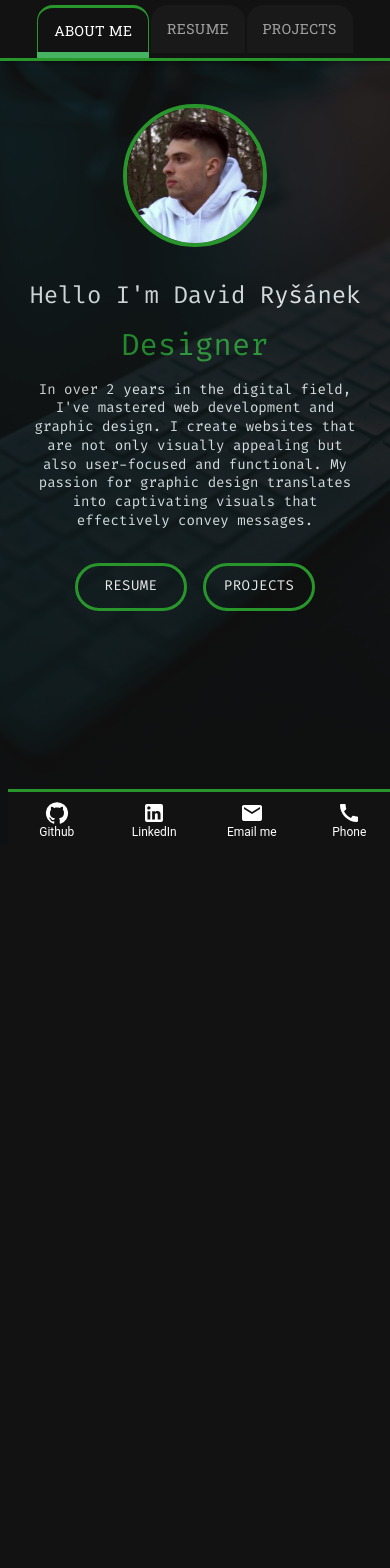
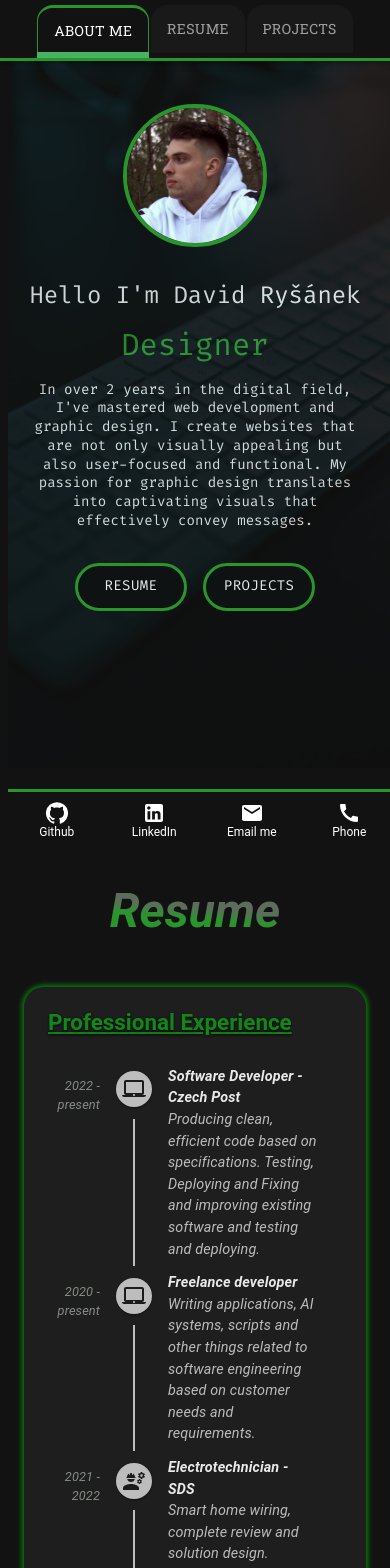
Before and after one commit to RysanekDavid/Web_CV, a React (Vite) app: page / in a window 390 px wide. Shown: the top 1568 px of the page. Before the commit the page ends 844 px from the top, so only its background shows below. Built offline with nearby package versions, Linux system fonts and the light colour scheme.

Commit message:
scroll fix, responsivity fix, layout modification

```diff
--- a/src/App.tsx
+++ b/src/App.tsx
@@ -5,37 +5,44 @@ import BottomBar from "./components/General/BottomBar";
 import { AboutMe } from "./pages/AboutMeContent";
 import Resume from "./pages/ResumeContent";
 import Projects from "./pages/ProjectContent";
-import { useSwipeable } from "react-swipeable";
+
+type SectionKey = "aboutMe" | "resume" | "projects";
 
 function App() {
+  const sectionsRef = React.useRef<{
+    [key in SectionKey]: React.RefObject<HTMLDivElement>;
+  }>({
+    aboutMe: React.createRef<HTMLDivElement>(),
+    resume: React.createRef<HTMLDivElement>(),
+    projects: React.createRef<HTMLDivElement>(),
+  });
+
+  // State to keep track of the selected tab
   const [selectedTab, setSelectedTab] = React.useState(0);
 
-  const handleTabChange = (newTab: number, e: any) => {
-    const target = e.target as HTMLElement;
-    const isSwiperSlide = target.closest(".swiper-slide") !== null;
-    if (!isSwiperSlide) {
-      setSelectedTab(newTab);
-    }
+  const handleScrollToSection = (sectionKey: SectionKey) => {
+    const sectionIndex = { aboutMe: 0, resume: 1, projects: 2 }[sectionKey];
+    setSelectedTab(sectionIndex); // Update the selected tab based on sectionKey
+    sectionsRef.current[sectionKey]?.current?.scrollIntoView({
+      behavior: "smooth",
+    });
   };
-  const swipeHandlers = useSwipeable({
-    onSwipedLeft: () =>
-      handleTabChange(
-        selectedTab + 1 < 3 ? selectedTab + 1 : selectedTab,
-        event
-      ),
-    onSwipedRight: () =>
-      handleTabChange(selectedTab > 0 ? selectedTab - 1 : selectedTab, event),
-    trackMouse: false,
-  });
+
   return (
-    <div className="App" {...swipeHandlers}>
-      <TopBar selectedTab={selectedTab} onTabChange={setSelectedTab} />
+    <div className="App">
+      <TopBar selectedTab={selectedTab} onTabSelect={handleScrollToSection} />
+      <div className="content">
+        <div ref={sectionsRef.current.aboutMe}>
+          <AboutMe onScrollToSection={handleScrollToSection} />
+        </div>
+        <div ref={sectionsRef.current.resume}>
+          <Resume />
+        </div>
+        <div ref={sectionsRef.current.projects}>
+          <Projects />
+        </div>
+      </div>
       <BottomBar />
-      <div className="content">
-        {selectedTab === 0 && <AboutMe visible={selectedTab === 0} />}
-        {selectedTab === 1 && <Resume />}
-        {selectedTab === 2 && <Projects />}
-      </div>
     </div>
   );
 }
--- a/src/components/General/TopBar.tsx
+++ b/src/components/General/TopBar.tsx
@@ -5,13 +5,26 @@ import Container from "@mui/material/Container";
 import Tabs from "@mui/material/Tabs";
 import Tab from "@mui/material/Tab";
 
-const pages = ["About Me", "Resume", "Projects"];
-
 type Props = {
   selectedTab: number;
-  onTabChange: (index: number) => void;
+  onTabSelect: (sectionKey: "aboutMe" | "resume" | "projects") => void;
 };
-function ResponsiveTopBar({ selectedTab, onTabChange }: Props) {
+
+const pages = ["About Me", "Resume", "Projects"];
+const sectionKeys: ("aboutMe" | "resume" | "projects")[] = [
+  "aboutMe",
+  "resume",
+  "projects",
+]; // Ensuring type safety
+
+const ResponsiveTopBar = ({ selectedTab, onTabSelect }: Props) => {
+  const handleChange = (index: number) => {
+    const sectionKey = sectionKeys[index];
+    if (sectionKey) {
+      onTabSelect(sectionKey);
+    }
+  };
+
   return (
     <AppBar
       sx={{
@@ -38,7 +51,7 @@ function ResponsiveTopBar({ selectedTab, onTabChange }: Props) {
           >
             <Tabs
               value={selectedTab}
-              onChange={(_, newValue) => onTabChange(newValue)}
+              onChange={(_, newValue) => handleChange(newValue)}
               centered={true}
               textColor="inherit"
               sx={{
@@ -81,5 +94,5 @@ function ResponsiveTopBar({ selectedTab, onTabChange }: Props) {
       </Container>
     </AppBar>
   );
-}
+};
 export default ResponsiveTopBar;
--- a/src/components/ProjectComp/ProjectSlider.tsx
+++ b/src/components/ProjectComp/ProjectSlider.tsx
@@ -19,6 +19,7 @@ const ProjectSlider = () => {
         overflow: "hidden",
         ml: "1rem",
         mr: "1rem",
+        mb: { md: "10rem", xs: "8rem" },
       }}
     >
       <Swiper
--- a/src/pages/AboutMeContent.tsx
+++ b/src/pages/AboutMeContent.tsx
@@ -14,15 +14,14 @@ import {
   greetStyle,
   professionStyle,
 } from "../styles/AboutMePage/GreetAndProfessionStyle";
-//import { Fade } from "react-awesome-reveal";
+
+interface AboutMeProps {
+  onScrollToSection: (sectionKey: "resume" | "projects") => void;
+}
 
 const professions = ["Developer", "Designer", "Analyst"];
 
-type Props = {
-  visible: boolean;
-};
-
-export function AboutMe({ visible }: Props) {
+export function AboutMe({ onScrollToSection }: AboutMeProps) {
   const [professionIndex, setProfessionIndex] = useState(0);
   const [growVisible, setGrowVisible] = useState(true);
   const theme = useTheme();
@@ -40,12 +39,8 @@ export function AboutMe({ visible }: Props) {
     return () => clearInterval(interval);
   }, [professionIndex]);
 
-  if (!visible) {
-    return null;
-  }
-
   return (
-    <>
+    <Box sx={{ position: "relative" }}>
       <Box
         className="BgImg"
         sx={{
@@ -55,7 +50,7 @@ export function AboutMe({ visible }: Props) {
           backgroundRepeat: "no-repeat",
           minWidth: "100vw",
           position: "absolute",
-          minHeight: "100%",
+          minHeight: "90vh",
           top: 0,
           left: 0,
           zIndex: 0,
@@ -94,30 +89,26 @@ export function AboutMe({ visible }: Props) {
       <Box
         sx={{
           display: "flex",
-          flexDirection: { xs: "row", sm: "column" },
+          flexDirection: { xs: "row", lg: "column" },
           alignItems: "center",
           justifyContent: "center",
-          mb: { xl: 16, lg: 10, md: 8, sm: 10, xs: 20 },
+          mb: { xl: 12, lg: 10, md: 8, sm: 10, xs: 18 },
           zIndex: 2,
         }}
       >
         <Button
-          onClick={() => {
-            document
-              .getElementById("About_Me")
-              ?.scrollIntoView({ behavior: "smooth" });
-          }}
-          sx={{ ...buttonStyle, mr: { sm: 0, xs: 1 } }}
+          onClick={() => onScrollToSection("resume")}
+          sx={{ ...buttonStyle, mr: { lg: 0, xs: 1 } }}
         >
           {isSmallScreenOrDown ? "Resume" : "Show Resume"}
         </Button>
         <Button
-          onClick={() => {}}
-          sx={{ ...buttonStyle, ml: { sm: 0, xs: 1 } }}
+          onClick={() => onScrollToSection("projects")}
+          sx={{ ...buttonStyle, ml: { lg: 0, xs: 1 } }}
         >
           {isSmallScreenOrDown ? "Projects" : "Show Projects"}
         </Button>
       </Box>
-    </>
+    </Box>
   );
 }
--- a/src/pages/ProjectContent.tsx
+++ b/src/pages/ProjectContent.tsx
@@ -4,7 +4,7 @@ import ProjectSlider from "../components/ProjectComp/ProjectSlider";
 
 function Projects() {
   return (
-    <Box sx={{ mt: "5rem", textAlign: "center" }}>
+    <Box sx={{ textAlign: "center" }}>
       <Typography
         sx={{
           fontWeight: "bold",
--- a/src/pages/ResumeContent.tsx
+++ b/src/pages/ResumeContent.tsx
@@ -1,4 +1,4 @@
-import { Box, Grid } from "@mui/material";
+import { Box, Grid, Typography } from "@mui/material";
 import SimpleChart from "../components/Resume/SimpleChart";
 import CodeIcon from "@mui/icons-material/Code";
 import CardTitle from "../styles/ResumePage/Card/CardTitle";
@@ -8,17 +8,49 @@ import BasicTimeline from "../components/Resume/Timeline";
 import { TimelineCardStyle } from "../styles/ResumePage/Card/ItemStyle";
 import { TimelineTitle } from "../styles/ResumePage/Card/CardTitle";
 import EducationTimeline from "../components/Resume/EducationTimeline";
-//import CustomizedTable from "./TableContent";
+
 import HobbiesAndAdditionalInfo from "../components/Resume/HobbiesInfo";
 
 export default function Resume() {
   return (
-    <>
+    <div id="resume-section">
       <Box
-        sx={{ flexGrow: 1, pt: { xl: 8, lg: 7, md: 7, sm: 7, xs: 7 } }}
-      ></Box>
-      <Box sx={{ flexGrow: 1, pt: "1rem", pr: "1rem", pl: "1rem", pb: "6rem" }}>
-        <Grid container spacing={4} sx={{ justifyContent: "center" }}>
+        sx={{
+          flexGrow: 1,
+          pt: {
+            xl: "6.5rem",
+            lg: "4rem",
+            md: "4rem",
+            sm: "11rem",
+            xs: "7rem",
+          },
+          pr: "1rem",
+          pl: "1rem",
+          pb: "6rem",
+        }}
+      >
+        <Typography
+          sx={{
+            fontWeight: "bold",
+            fontFamily: "Roboto",
+            fontStyle: "italic",
+            background:
+              "-webkit-linear-gradient(85deg, #29962c 40%, #5c6d5c 55%)",
+            WebkitBackgroundClip: "text",
+            WebkitTextFillColor: "transparent",
+            textAlign: "center",
+
+            zIndex: 1,
+          }}
+          variant="h3"
+        >
+          Resume
+        </Typography>
+        <Grid
+          container
+          spacing={4}
+          sx={{ justifyContent: "center", mt: "1rem" }}
+        >
           <Grid item xs={12} sm={12} md={6} lg={6} xl={6}>
             <TimelineCardStyle>
               <TimelineTitle>Professional Experience</TimelineTitle>
@@ -62,6 +94,6 @@ export default function Resume() {
           </Grid>
         </Grid>
       </Box>
-    </>
+    </div>
   );
 }
--- a/src/styles/AboutMePage/AvatarStyle.ts
+++ b/src/styles/AboutMePage/AvatarStyle.ts
@@ -1,13 +1,13 @@
 const avatarStyle = {
   minWidth: {
-    xl: "25vh",
+    xl: "20vh",
     lg: "20vh",
     md: "20vh",
     sm: "20vh",
     xs: "16vh",
   },
   minHeight: {
-    xl: "25vh",
+    xl: "20vh",
     lg: "20vh",
     md: "20vh",
     sm: "20vh",
--- a/src/styles/AboutMePage/ButtonStyle.ts
+++ b/src/styles/AboutMePage/ButtonStyle.ts
@@ -8,7 +8,7 @@ const buttonStyle = {
   minHeight: "48px",
   zIndex: 1,
   fontSize: { sm: "2.2vh", xs: "3.6vw" }, // Adjust font size for small and extra-small screens
-  backgroundColor: "rgba(0, 0, 0, 0)",
+  backgroundColor: "rgba(15, 18, 19, 1)",
   fontFamily: "Fira Code",
   "&:hover": {
     backgroundColor: "rgba(46, 42, 40, 0.8)",
```
